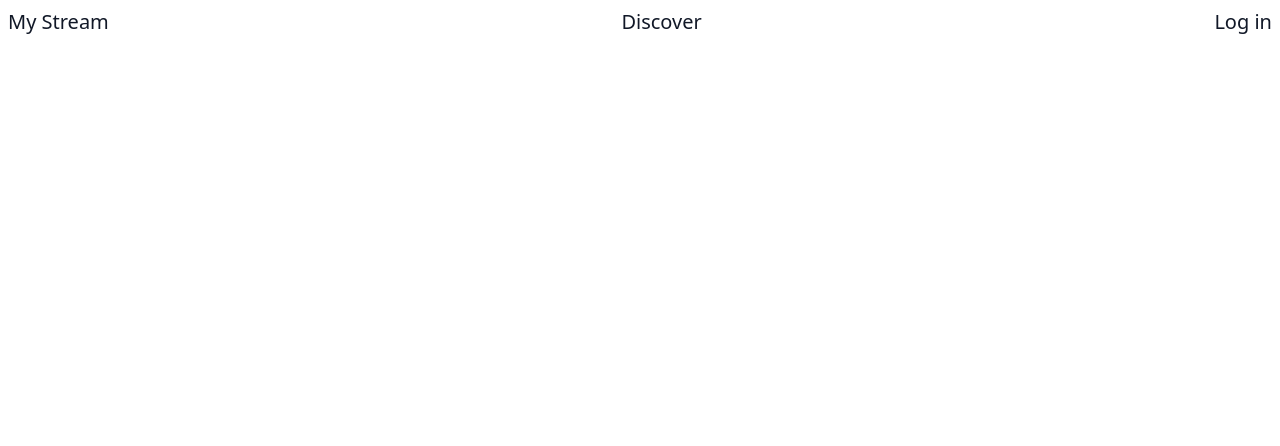
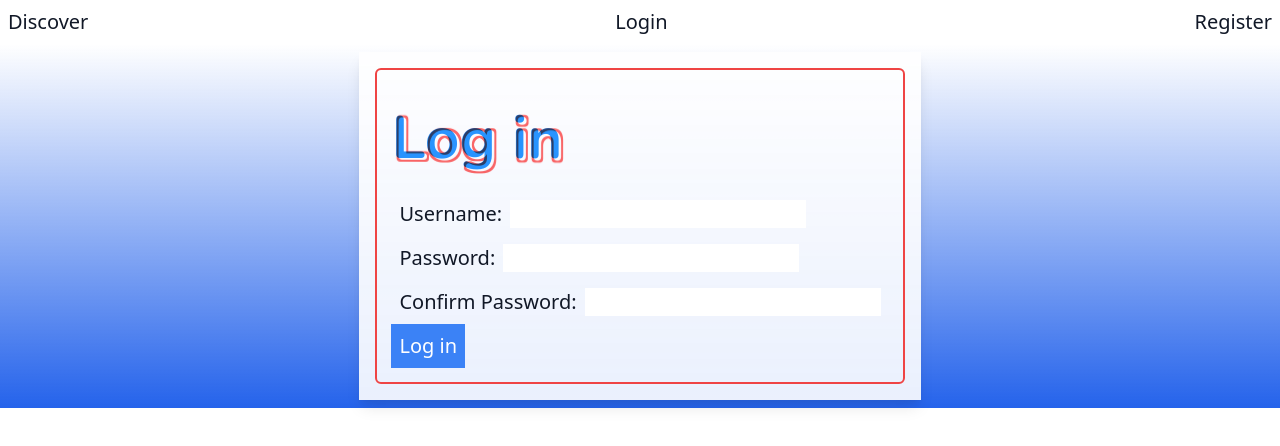
Before and after one commit to isaiahaiasi/blog-reader, a React app: page /register in a window 1280 px wide. Shown: the top 446 px of the page. Built offline with nearby package versions, Linux system fonts and the light colour scheme.

Commit message:
Add separate routers for logged in/out

```diff
--- a/src/App.tsx
+++ b/src/App.tsx
@@ -1,29 +1,14 @@
-import React, { FC } from "react";
-import { BrowserRouter as Router, Switch, Route } from "react-router-dom";
+import React, { FC, useState } from "react";
+import RouterLoggedIn from "./components/RouterLoggedIn";
+import RouterLoggedOut from "./components/RouterLoggedOut";
 
-import Nav from "./components/Nav";
-import Footer from "./components/Footer";
-import Main from "./components/style-components/Main";
-import LandingPage from "./components/LandingPage";
-import LoginPage from "./components/LoginPage";
-
-const App: FC = () => (
-  <div className="text-xl text-gray-900">
-    <Router>
-      <Nav />
-      <Main>
-        <Switch>
-          <Route path="/discover">
-            <LandingPage />
-          </Route>
-          <Route path="/login">
-            <LoginPage />
-          </Route>
-        </Switch>
-      </Main>
-      <Footer />
-    </Router>
-  </div>
-);
+const App: FC = () => {
+  const [user, setUser] = useState(null);
+  return (
+    <div className="text-xl text-gray-900">
+      {user ? <RouterLoggedIn /> : <RouterLoggedOut />}
+    </div>
+  );
+};
 
 export default App;
--- a/src/components/Nav.tsx
+++ b/src/components/Nav.tsx
@@ -1,21 +1,18 @@
-import React, { FC } from "react";
-import { Link } from "react-router-dom";
+import React from "react";
 
-const Nav: FC = () => {
+interface NavProps {
+  navItems: JSX.Element[];
+}
+
+const Nav = ({ navItems }: NavProps) => {
   return (
-    <div>
+    <nav>
       <ul className="p-2 flex justify-between">
-        <li>
-          <Link to="/stream">My Stream</Link>
-        </li>
-        <li>
-          <Link to="/discover">Discover</Link>
-        </li>
-        <li>
-          <Link to="/login">Log in</Link>
-        </li>
+        {navItems.map((navItem) => (
+          <li> {navItem} </li>
+        ))}
       </ul>
-    </div>
+    </nav>
   );
 };
 
--- /dev/null
+++ b/src/components/RegistrationPage.tsx
@@ -0,0 +1,51 @@
+import React, { FormEvent, useState } from "react";
+import Button from "./style-components/Button";
+import Header from "./style-components/Header";
+import Input from "./style-components/Input";
+import SectionContainer from "./style-components/SectionContainer";
+
+const RegistrationPage = () => {
+  const [username, setUsername] = useState("");
+  const [password, setPassword] = useState("");
+  const [passwordConfirm, setPasswordConfirm] = useState("");
+
+  const handleFormSubmit = (e: FormEvent) => {};
+
+  return (
+    <SectionContainer>
+      <Header text="Log in" />
+      <form onSubmit={handleFormSubmit}>
+        <Input
+          type="text"
+          label="Username:"
+          value={username}
+          name="username"
+          onChange={(e) => {
+            setUsername(e.target.value);
+          }}
+        />
+        <Input
+          type="password"
+          label="Password:"
+          value={password}
+          name="password"
+          onChange={(e) => {
+            setPassword(e.target.value);
+          }}
+        />
+        <Input
+          type="password"
+          label="Confirm Password:"
+          value={passwordConfirm}
+          name="password-confirm"
+          onChange={(e) => {
+            setPasswordConfirm(e.target.value);
+          }}
+        />
+        <Button type="submit">Log in</Button>
+      </form>
+    </SectionContainer>
+  );
+};
+
+export default RegistrationPage;
--- /dev/null
+++ b/src/components/RouterLoggedIn.tsx
@@ -0,0 +1,36 @@
+import { BrowserRouter as Router, Switch, Route, Link } from "react-router-dom";
+
+import Nav from "./Nav";
+import Footer from "./Footer";
+import Main from "./style-components/Main";
+import LandingPage from "./LandingPage";
+import LoginPage from "./LoginPage";
+
+import React, { FC } from "react";
+
+const RouterLoggedIn: FC = () => {
+  return (
+    <Router>
+      <Nav
+        navItems={[
+          <Link to="/stream">My Stream</Link>,
+          <Link to="/discover">Discover</Link>,
+          <Link to="/logout">Login</Link>,
+        ]}
+      />
+      <Main>
+        <Switch>
+          <Route path="/discover">
+            <LandingPage />
+          </Route>
+          <Route path="/logout">
+            <LoginPage />
+          </Route>
+        </Switch>
+      </Main>
+      <Footer />
+    </Router>
+  );
+};
+
+export default RouterLoggedIn;
--- /dev/null
+++ b/src/components/RouterLoggedOut.tsx
@@ -0,0 +1,39 @@
+import React, { FC } from "react";
+import { BrowserRouter as Router, Switch, Route, Link } from "react-router-dom";
+
+import Nav from "./Nav";
+import Footer from "./Footer";
+import Main from "./style-components/Main";
+import LoginPage from "./LoginPage";
+import BlogFeed from "./BlogFeed";
+import RegistrationPage from "./RegistrationPage";
+
+const RouterLoggedOut: FC = () => {
+  return (
+    <Router>
+      <Nav
+        navItems={[
+          <Link to="/discover">Discover</Link>,
+          <Link to="/login">Login</Link>,
+          <Link to="/register">Register</Link>,
+        ]}
+      />
+      <Main>
+        <Switch>
+          <Route path="/login">
+            <LoginPage />
+          </Route>
+          <Route path="/register">
+            <RegistrationPage />
+          </Route>
+          <Route path="/discover">
+            <BlogFeed />
+          </Route>
+        </Switch>
+      </Main>
+      <Footer />
+    </Router>
+  );
+};
+
+export default RouterLoggedOut;
```
Also changed, not shown: src/components/LandingPage.tsx (+0 -17 lines), src/components/NavLoggedIn.tsx (added), src/components/NavLoggedOut.tsx (added).
